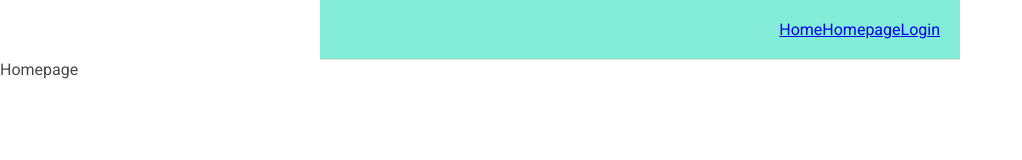
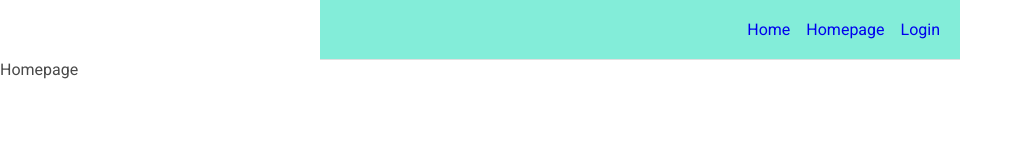
Before and after one commit to Ntshangase/ibhange-the-bank, a React (Create React App) app: page / in a window 1280 px wide. Shown: the top 160 px of the page, without its empty margins (0-1022 px from the left). Built offline with nearby package versions, Linux system fonts and the light colour scheme.

Commit message:
styling: navbar

```diff
--- a/src/App.js
+++ b/src/App.js
@@ -1,11 +1,13 @@
-import Navbar from './Components/Navbar';
-import Homepage from './Pages/Homepage';
+import Navbar from "./Components/Navbar";
+import Homepage from "./Pages/Homepage";
 
 function App() {
   return (
     <div className="App">
       <Navbar />
-      <Homepage />
+      <div className="content">
+        <Homepage />
+      </div>
     </div>
   );
 }
--- a/src/index.css
+++ b/src/index.css
@@ -23,3 +23,16 @@ body {
 .navbar .links {
     margin-left: auto;
 }
+
+.navbar a {
+    text-decoration: none;
+    margin-left: 16px;
+    display: inline-block;
+}
+
+.navbar a:hover {
+    color: #000000;
+    font-weight: bold;
+    transition: all 0.3s ease;
+    transform: scale(1.1);
+}
```
